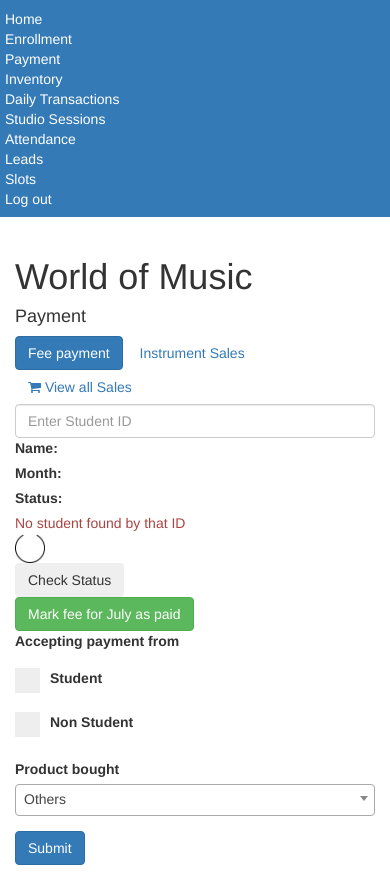
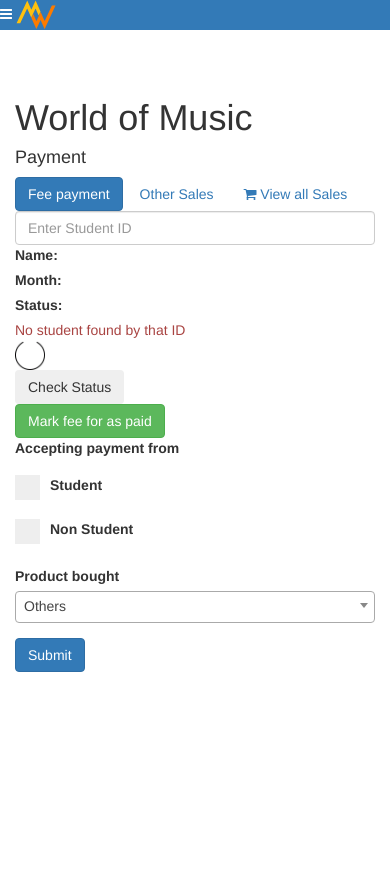
Before and after one commit to AbworldMusic/AbWorldPython, a Flask app: page /payment in a window 390 px wide. After the commit the page ends 672 px from the top, so only its background shows below. Run offline with Flask 2, Linux system fonts and the light colour scheme; the visitor is signed in with stand-in values (Sample User, id 1); data that the repository does not hold is empty; some libraries are stand-ins or nearby versions.

Commit message:
Layout changes and responsive design

```diff
--- a/app.py
+++ b/app.py
@@ -306,7 +306,6 @@
         query = "INSERT into sales(student_id, buyer_name, buyer_email, buyer_phone, product_id, date, product_name,\
                 product_price) values("+str(student_id)+",'"+buyer_name+"','"+buyer_email+"','"+buyer_phone+"',"+str(product_id)+",\
                 '"+date+"','"+product_name+"','"+product_price+"')"
-        print(query)
         cur.execute(query)
         mysql.connection.commit()
         flash("Payment successfully recorded", "success")
@@ -395,13 +394,16 @@
     cur.execute(query)
     last_fee_paid = cur.fetchone()
     if last_fee_paid is None:
-        print("No student")
         return jsonify({"name": 'No student found'})
     name = last_fee_paid[0]
     last_fee_paid = last_fee_paid[1]
 
-    mydate = datetime.datetime.now()
-    feeMonth = mydate.strftime("%B")
+    month_number = time.strptime(last_fee_paid, "%B").tm_mon
+    if month_number == 12:
+        month_number = 0
+
+    feeMonth = time.strptime(str(month_number+1),"%m")
+    feeMonth = time.strftime("%B", feeMonth)
     if last_fee_paid == feeMonth:
         status="Paid"
     else:
@@ -419,6 +421,12 @@
         user = session['username']
         return render_template("dashboard.html", user=user)
 
+@app.route("/dailyTransactions", methods=['GET'])
+def daily_transaction():
+    if request.method == "GET":
+        mydate = datetime.datetime.now()
+        date = mydate.strftime("%d %B %Y, %A")
+        return render_template("daily_transactions.html", date=date)
 
 if __name__ == '__main__':
     app.run(debug=True)
--- a/static/payment.js
+++ b/static/payment.js
@@ -26,7 +26,8 @@
           $(".details").removeClass("d-none")
           $(".name").html(data['name'])
           $(".status").html(data['status'])
-          $(".month").html(data['month'])
+          $(".month").text(data['month'])
+          $("#feeMonth").val(data['month'])
           if(data['status']=="Due"){
             $(".received").removeClass("d-none")
             $("#enrollment_id").val(id)
--- a/static/style.css
+++ b/static/style.css
@@ -75,3 +75,41 @@
   .select2-container{
     display: block!important;
   }
+  nav{
+    width: 200px;
+    max-width: 200px;
+    position: fixed;
+    height: 100%;
+    overflow: auto;
+  }
+
+  @media only screen and (min-width: 768px) {
+      .mobile-nav{
+        display: none;
+      }
+      .main{
+        padding-left: 200px;
+      }
+  }
+  @media only screen and (max-width: 768px) {
+    .mobile-nav{
+        display: block;
+    }
+    nav{
+        margin-left: -200px;
+        margin-top: 48px;
+        padding-top: 20px;
+        z-index: 100;
+    }
+    .main{
+        padding: 0px;
+        padding-top: 48px;
+    }
+    .logo{
+        display: none;
+    }
+  }
+  .logo{
+    height: 70px;
+    width: 100px;
+  }
--- a/templates/admin_layout.html
+++ b/templates/admin_layout.html
@@ -10,10 +10,23 @@
 <meta charset="utf-8">
 <meta name="viewport" content="width=device-width, initial-scale=1">
 <link rel="shortcut icon" href="{{ url_for('static', filename='favicon.ico') }}">
-<nav class="navbar navbar-expand-lg navbar-dark bg-primary">
+<link rel="stylesheet" href="../static/style.css">
+<link rel="stylesheet" href="https://cdnjs.cloudflare.com/ajax/libs/font-awesome/4.7.0/css/font-awesome.min.css">
+<div class="d-flex">
+<div class="mobile-nav nav-toggler position-fixed p-2 w-100 bg-primary">
+    <i class="fa fa-bars p-2 text-white" id="toggle-nav-btn"></i>
+
+    <a href=""><img src="../static/Logo.png" height="30" width="40" alt="WoM" class="float-right mr-2"></a>
+
+</div>
+<nav class="nav navbar-dark  flex-column bg-primary " id="nav">
 
 
-    <div class="navbar-nav  d-flex">
+    <ul class="navbar-nav " >
+
+        <li>
+            <a href=""><img src="../static/Logo.png" alt="WoM" class="logo m-3 mb-4"></a>
+        </li>
         <li class="nav-item Home">
             <a class="nav-link h5 mx-3" href="/dashboard">Home</a>
         </li>
@@ -45,9 +58,11 @@
         <li class="float-right">
             <a class="nav-link h5 mx-3" href="/logout">Log out</a>
         </li>
-    </div>
+    </ul>
 </nav>
 
+
+{% block content %}
 {% with messages = get_flashed_messages(with_categories=true) %}
   {% if messages %}
     {% for category, message in messages %}
@@ -56,13 +71,35 @@
 
   {% endif %}
 {% endwith %}
-{% block content %}
-
 {% endblock %}
 <!--<script src="https://ajax.googleapis.com/ajax/libs/jquery/3.5.1/jquery.min.js"></script>-->
 <!--Script to make nav item active-->
 <script>
-    $("."+$("#tab").text()).addClass("active")
+    window.onload = function(){
+        let tab = document.getElementById("tab").innerHTML;
+        let item = document.getElementsByClassName(tab)[0];
+        item.classList.add("active")
 
+    }
+    var navbarOpen = false;
+    document.getElementById("toggle-nav-btn").onclick = function(){
+        let nav = document.getElementById("nav");
+        if(navbarOpen){
+            nav.style.marginLeft = "-200px";
+            navbarOpen = false;
+        }
+        else{
+            nav.style.marginLeft = "0px";
+            navbarOpen = true;
+        }
+
+    }
+    document.onclick = function(e){
+        if (e.pageX>200 && navbarOpen){
+            nav.style.marginLeft = "-200px";
+            navbarOpen = false;
+        }
+    }
 </script>
 {% endblock %}
+</div>
--- a/templates/inventory.html
+++ b/templates/inventory.html
@@ -16,6 +16,7 @@
 
 {% block content %}
 <div id="tab" hidden>Inventory</div>
+<div class="w-100 d-flex flex-column main">
 
     <div class=' d-flex justify-content-start bg-light'>
         <div class="my-4 container-fluid mx-3">
@@ -23,11 +24,11 @@
             <h4>Inventory</h4>
         </div>
     </div>
-
+    {{ super() }}
     <div class="container  my-4">
         <h4 class="m-3">Add a new item to the inventory</h4>
         <form action="/inventory" enctype="multipart/form-data" method="post">
-        <div class="col-md-6 ">
+            <div class="col-lg-6 ">
                 <div class="form-group">
                     <label for="name">Item Name</label>
                     <input type="text" id="name" name="name" class="form-control">
@@ -63,4 +64,5 @@
     <script src="https://ajax.googleapis.com/ajax/libs/jquery/3.5.1/jquery.min.js"></script>
     <script src="https://cdn.jsdelivr.net/npm/select2@4.1.0-beta.1/dist/js/select2.min.js"></script>
     <script src="../static/inventory.js"></script>
+</div>
 {% endblock %}
--- a/templates/payment.html
+++ b/templates/payment.html
@@ -19,18 +19,20 @@
 
 {% block content %}
 <div id="tab" hidden>Payment</div>
-
+<div class="w-100 d-flex flex-column main">
     <div class=' d-flex justify-content-start bg-light'>
         <div class="my-4 container-fluid mx-3">
             <h1>World of Music</h1>
             <h4>Payment</h4>
         </div>
     </div>
+    {{ super() }}
     <div class="container my-4">
         <div class="my-3">
             <a href="#" class="btn btn-primary fee-payment-tab my-3 mr-2">Fee payment</a>
-        <a href="#" class="btn btn-outline-primary instrument-sales-tab my-3 mr-2">Instrument Sales</a>
-        <a href="/allSales" class="btn btn-outline-primary my-3 mr-2"><i class="fa fa-shopping-cart"></i> View all Sales</a>
+            <a href="#" class="btn btn-outline-primary instrument-sales-tab my-3 mr-2">Other Sales</a>
+            <a href="/allSales" class="btn btn-outline-primary my-3 mr-2"><i class="fa fa-shopping-cart"></i> View all
+                Sales</a>
         </div>
         <div class="fee-payment row">
             <div class="col-md-6">
@@ -57,9 +59,9 @@
                     <button class="btn btn-light border border-dark check-status">Check Status</button>
                     <div class="my-3 received d-none">
                         <form action="/markFeePaid" method="post">
-                        <input type="hidden" name="month" value="{{month}}">
+                            <input type="hidden" name="month" id="feeMonth">
                             <input type="hidden" name="id" id="enrollment_id">
-                        <button class="btn btn-success">Mark fee for {{month}} as paid</button>
+                            <button class="btn btn-success">Mark fee for <span class="month"></span> as paid</button>
                         </form>
                     </div>
 
@@ -78,7 +80,8 @@
                             </label>
                             <br>
                             <label class="check-box form-group "> Non Student
-                            <input type="radio" name="payment_by" value="Non Student" class="non-student-tab" required>
+                                <input type="radio" name="payment_by" value="Non Student" class="non-student-tab"
+                                       required>
                                 <span class="checkmark"></span>
                             </label>
 
@@ -149,4 +152,5 @@
     <script src="https://ajax.googleapis.com/ajax/libs/jquery/3.5.1/jquery.min.js"></script>
     <script src="https://cdn.jsdelivr.net/npm/select2@4.1.0-beta.1/dist/js/select2.min.js"></script>
     <script src="../static/payment.js"></script>
+</div>
 {% endblock %}
```
Also changed, not shown: templates/all_sales.html (+6 -3 lines), templates/daily_transactions.html (added, +22 -0 lines), templates/dashboard.html (+7 -5 lines), templates/enrollment.html (+22 -13 lines), templates/new_slot.html (+6 -4 lines), templates/slots.html (+7 -3 lines). Lines whose indentation alone changed are shown as unchanged.
